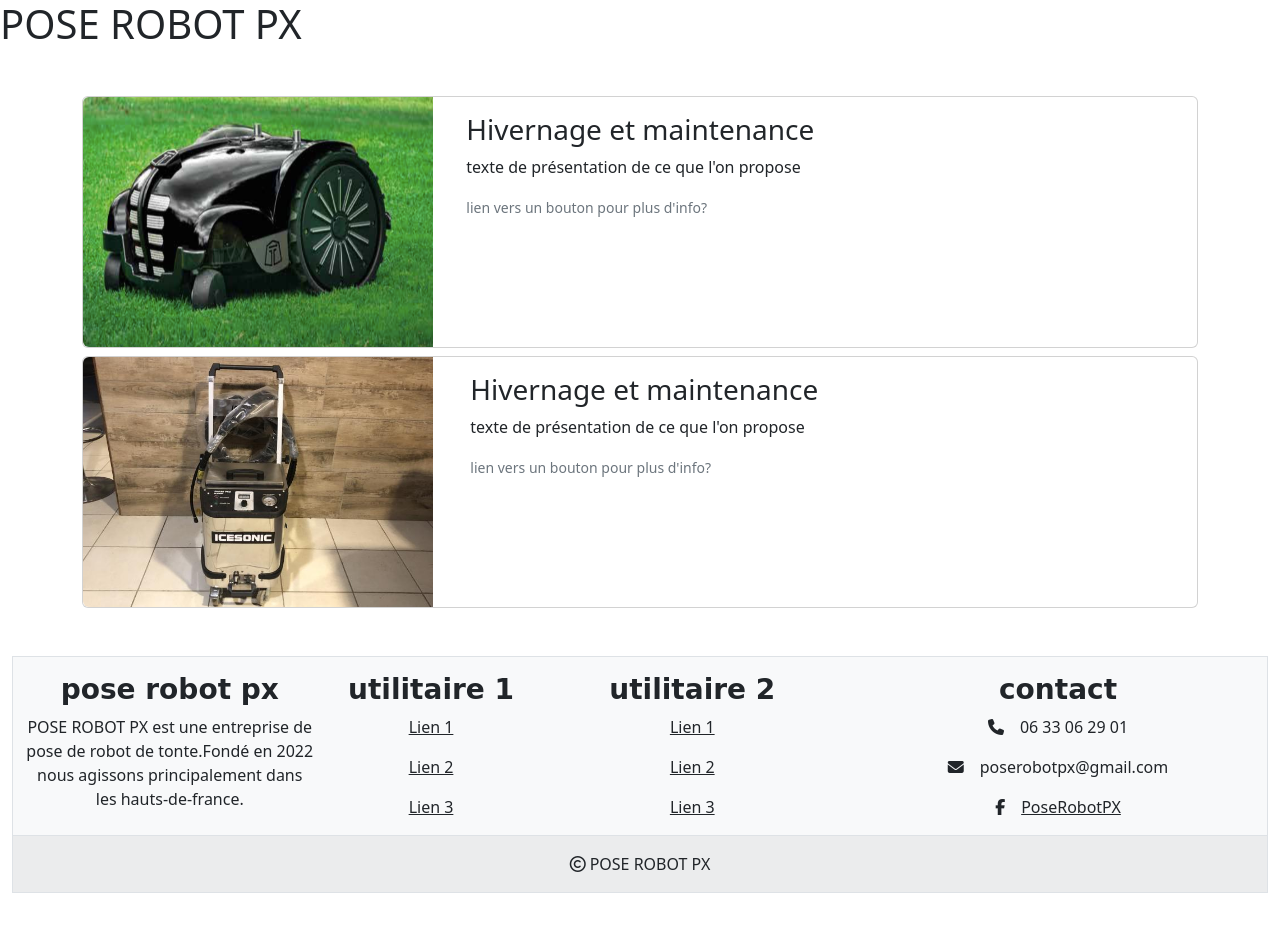
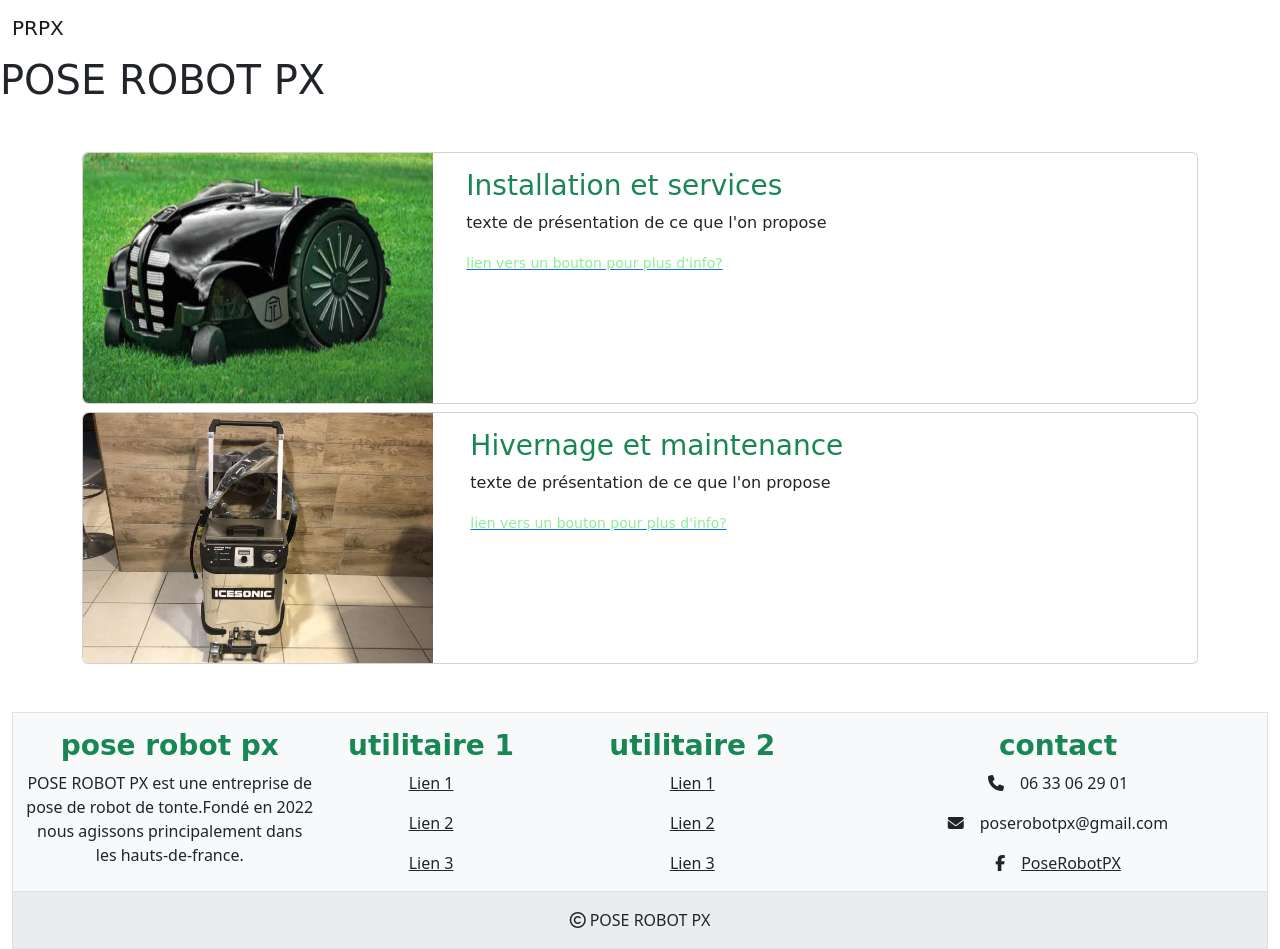
Before and after one commit to DamienPoix/prpx, a PHP site: page / in a window 1280 px wide. Before the commit the page ends 893 px from the top, so only its background shows below. Run offline with PHP 8.4, Linux system fonts and the light colour scheme; some libraries are stand-ins or nearby versions; some web fonts are replaced.

Commit message:
da/début navbar ?/petite modif

```diff
--- a/assets/css/style.css
+++ b/assets/css/style.css
@@ -2,7 +2,7 @@
     font-family: 'MuseoModerno', cursive;
 }
 .lightgreen{
-    background-color: lightgreen;
+    color: lightgreen;
 }
 .fa-regular{
     margin-right: 0.1em;
--- a/index.php
+++ b/index.php
@@ -2,18 +2,18 @@
 include 'classes/path.php';
 include_once path::getViewsPath().'header.php';
 ?>
-    <h1 class="row">POSE ROBOT PX</h1>
+    <h1 class="row moderno">POSE ROBOT PX</h1>
 
-    <div class="container mt-5">
+    <div class="container mt-5 moderno">
          <div class="card mt-2 mb-2">
             <div class="row ">
                 <div class="col-4">
                     <img src="assets/img/test-robots.png" alt="machine nettoyage à froid" height="250" width="350" class="rounded-start"/>
                 </div>
                 <div class="col-8 card-body">
-                    <h3 class="card-title">Hivernage et maintenance</h3>
+                    <h3 class="card-title text-success">Installation et services</h3>
                     <p class="card-text">texte de présentation de ce que l'on propose</p>
-                    <p class="card-text"><small class="text-muted">lien vers un bouton pour plus d'info?</small></p>
+                    <a class="card-text"><small class="lightgreen">lien vers un bouton pour plus d'info?</small></a>
                 </div>
             </div>
         </div>
@@ -23,9 +23,9 @@ include_once path::getViewsPath().'header.php';
                     <img src="assets/img/nettoyage.jpg" alt="machine nettoyage à froid" height="250" width="350" class="rounded-start"/>
                 </div>
                 <div class="col-8 card-body">
-                    <h3 class="card-title">Hivernage et maintenance</h3>
+                    <h3 class="card-title text-success">Hivernage et maintenance</h3>
                     <p class="card-text">texte de présentation de ce que l'on propose</p>
-                    <p class="card-text"><small class="text-muted">lien vers un bouton pour plus d'info?</small></p>
+                    <a class="card-text"><small class="lightgreen">lien vers un bouton pour plus d'info?</small></a>
                 </div>
             </div>
         </div>
--- a/views/footer.php
+++ b/views/footer.php
@@ -2,23 +2,23 @@
                 <div class="container-fluid text-center border bg-light">
                     <div class="row mt-3">
                         <div class="col-3">
-                            <h3 class="fw-semibold tex-uppercase moderno">pose robot px</h3>
+                            <h3 class="fw-semibold tex-uppercase moderno text-success ">pose robot px</h3>
                             <p>POSE ROBOT PX est une entreprise de pose de robot de tonte.Fondé en 2022 nous agissons principalement dans les hauts-de-france. </p>
                         </div>
                         <div class="col-2">
-                            <h3 class="fw-semibold tex-uppercase moderno">utilitaire 1</h3>
+                            <h3 class="fw-semibold tex-uppercase moderno text-success">utilitaire 1</h3>
                             <p><a href="#!" class="text-reset">Lien 1</a></p>
                             <p><a href="#!" class="text-reset">Lien 2</a></p>
                             <p><a href="#!" class="text-reset">Lien 3</a></p>
                         </div>
                         <div class="col-3">
-                            <h3 class="fw-semibold tex-uppercase moderno">utilitaire 2</h3>
+                            <h3 class="fw-semibold tex-uppercase moderno text-success">utilitaire 2</h3>
                             <p><a href="#!" class="text-reset">Lien 1</a></p>
                             <p><a href="#!" class="text-reset">Lien 2</a></p>
                             <p><a href="#!" class="text-reset">Lien 3</a></p>
                         </div>
                         <div class="col-4">
-                            <h3 class="fw-semibold tex-uppercase moderno">contact</h3>
+                            <h3 class="fw-semibold tex-uppercase moderno text-success">contact</h3>
                             <p><i class="fa-solid fa-phone me-3"></i>06 33 06 29 01</p>
                             <p><i class="fa-solid fa-envelope me-3"></i>poserobotpx@gmail.com</p>
                             <p><i class="fa-brands fa-facebook-f me-3"></i><a href="https://www.facebook.com/PoseRobotPX" class="text-reset">PoseRobotPX</a></p>
--- a/views/header.php
+++ b/views/header.php
@@ -1,10 +1,10 @@
 <!DOCTYPE html>
 <html>
   <head>
+    <style><?php include path::getAssetsPath().'css/style.css'?></style>
+    <link rel="icon" type="icon" href="https://scontent.fcdg4-1.fna.fbcdn.net/v/t39.30808-6/277308228_111522374851451_1521134874164342297_n.jpg?_nc_cat=106&ccb=1-7&_nc_sid=09cbfe&_nc_ohc=wy4sv9khziUAX9u9N6A&_nc_ht=scontent.fcdg4-1.fna&oh=00_AT_MYrMWA7NCjkfO1QkxkRoKO3qATPGJTEw5baoV638t7w&oe=634F5762" />
     <!-- bootstrap -->
-    <style><?php include path::getAssetsPath().'css/style.css'?></style>
     <link href="https://cdn.jsdelivr.net/npm/bootstrap@5.2.2/dist/css/bootstrap.min.css" rel="stylesheet" integrity="sha384-Zenh87qX5JnK2Jl0vWa8Ck2rdkQ2Bzep5IDxbcnCeuOxjzrPF/et3URy9Bv1WTRi" crossorigin="anonymous">
-    <link rel="icon" type="icon" href="https://scontent.fcdg4-1.fna.fbcdn.net/v/t39.30808-6/277308228_111522374851451_1521134874164342297_n.jpg?_nc_cat=106&ccb=1-7&_nc_sid=09cbfe&_nc_ohc=wy4sv9khziUAX9u9N6A&_nc_ht=scontent.fcdg4-1.fna&oh=00_AT_MYrMWA7NCjkfO1QkxkRoKO3qATPGJTEw5baoV638t7w&oe=634F5762" />
     <!-- font moderno -->
     <link href="https://fonts.googleapis.com/css2?family=MuseoModerno&display=swap" rel="stylesheet" />
     <meta charset="UTF-8">
@@ -14,3 +14,6 @@
   </head>
   <body>
     <div class="container-fluid">
+       <nav class="navbar">
+       <a href="index.php" class="navbar-brand moderno">PRPX</a>
+       </nav>
```
